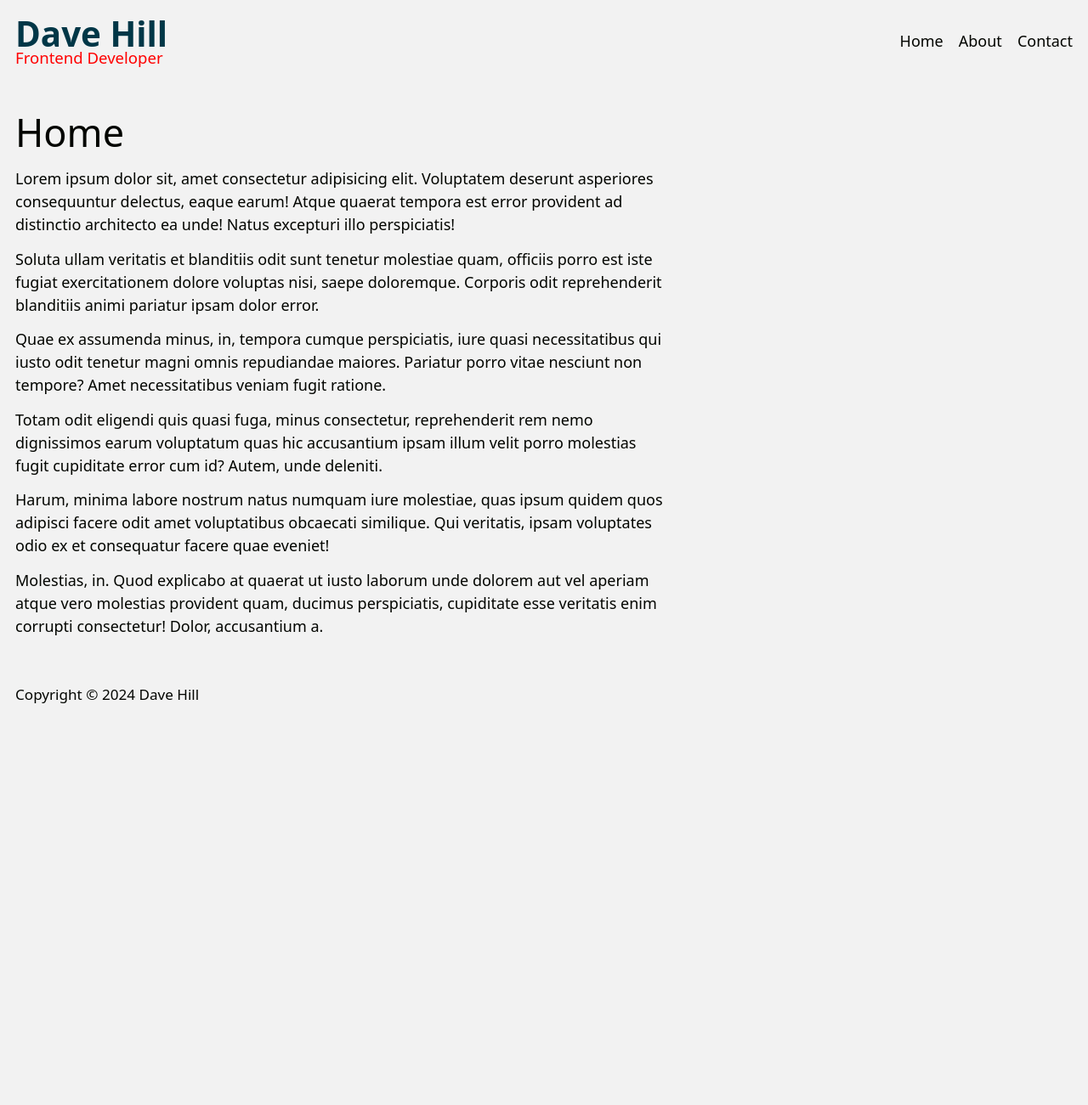
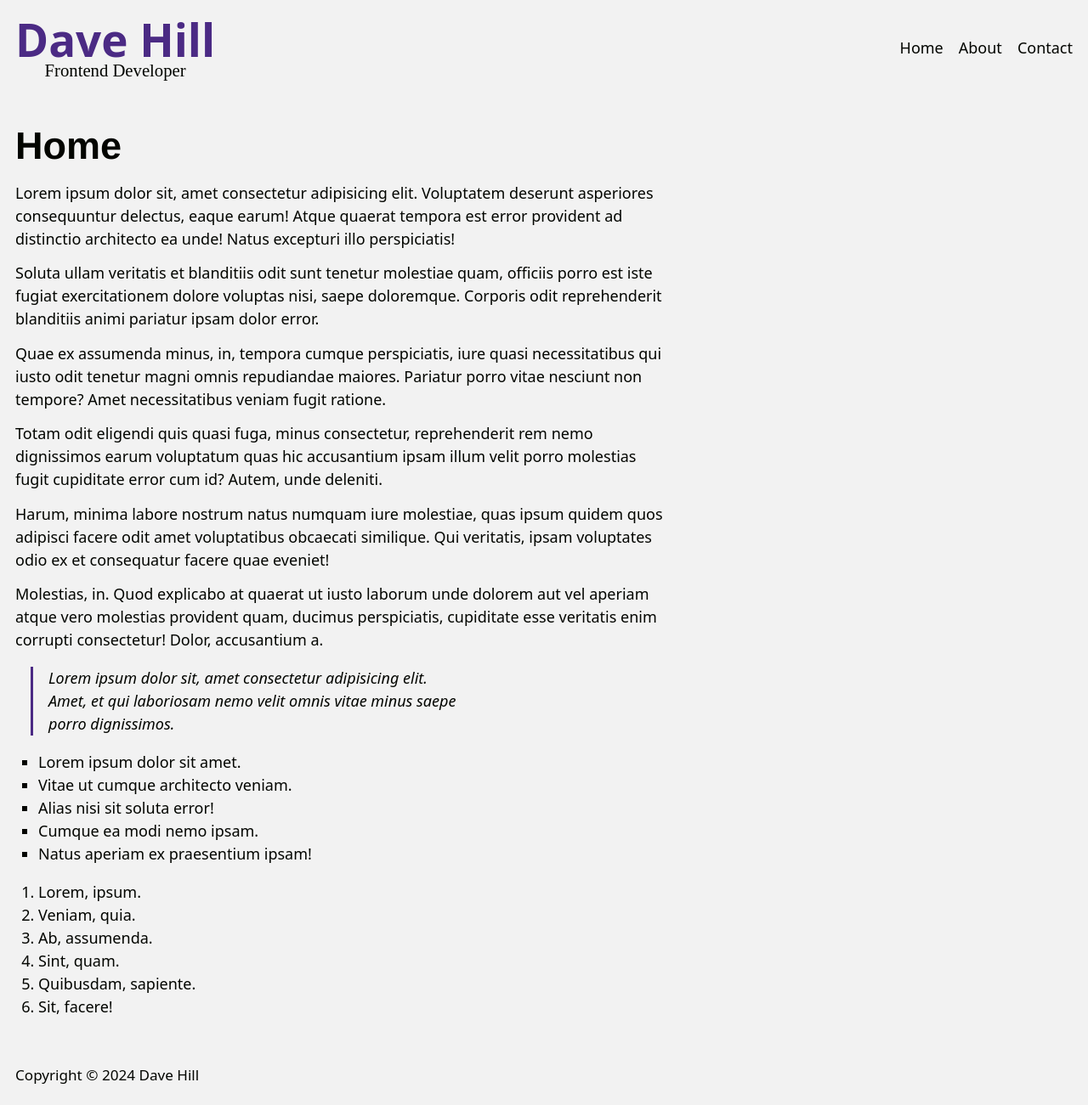
Before and after one commit to davehilldev/website, a Next.js app: page / in a window 1280 px wide. Shown: the whole page at 85% size. Before the commit the page ends 853 px from the top, so only its background shows below. Built offline with nearby package versions, Linux system fonts and the light colour scheme.

Commit message:
Further styles

```diff
--- a/app/page.js
+++ b/app/page.js
@@ -9,6 +9,27 @@ export default function Home() {
       <p>Totam odit eligendi quis quasi fuga, minus consectetur, reprehenderit rem nemo dignissimos earum voluptatum quas hic accusantium ipsam illum velit porro molestias fugit cupiditate error cum id? Autem, unde deleniti.</p>
       <p>Harum, minima labore nostrum natus numquam iure molestiae, quas ipsum quidem quos adipisci facere odit amet voluptatibus obcaecati similique. Qui veritatis, ipsam voluptates odio ex et consequatur facere quae eveniet!</p>
       <p>Molestias, in. Quod explicabo at quaerat ut iusto laborum unde dolorem aut vel aperiam atque vero molestias provident quam, ducimus perspiciatis, cupiditate esse veritatis enim corrupti consectetur! Dolor, accusantium a.</p>
+
+      <blockquote>
+        <p>Lorem ipsum dolor sit, amet consectetur adipisicing elit. Amet, et qui laboriosam nemo velit omnis vitae minus saepe porro dignissimos.</p>
+      </blockquote>
+
+      <ul>
+        <li>Lorem ipsum dolor sit amet.</li>
+        <li>Vitae ut cumque architecto veniam.</li>
+        <li>Alias nisi sit soluta error!</li>
+        <li>Cumque ea modi nemo ipsam.</li>
+        <li>Natus aperiam ex praesentium ipsam!</li>
+      </ul>
+
+      <ol>
+        <li>Lorem, ipsum.</li>
+        <li>Veniam, quia.</li>
+        <li>Ab, assumenda.</li>
+        <li>Sint, quam.</li>
+        <li>Quibusdam, sapiente.</li>
+        <li>Sit, facere!</li>
+      </ol>
     </>
   );
 }
--- a/app/styles.css
+++ b/app/styles.css
@@ -2,7 +2,7 @@
 html {
     --clr-background: hsl(0, 0%, 95%);
     --clr-text: hsl(80, 100%, 1%);
-    --clr-accent: hsl(194, 100%, 14%);
+    --clr-accent: hsl(262, 52%, 34%);
     background-color: var(--clr-background);
     color: var(--clr-text);
     font-family: system-ui, sans-serif;
@@ -14,7 +14,6 @@ html {
     html {
         --clr-background: hsl(80, 100%, 1%);
         --clr-text: hsl(0, 0%, 95%);
-        --clr-accent: hsl(194, 100%, 69%);
     }
 }
 
@@ -33,6 +32,8 @@ h1,
 h2,
 h3,
 h4 {
+    font-family: Bahnschrift, 'DIN Alternate', 'Franklin Gothic Medium', 'Nimbus Sans Narrow', sans-serif-condensed, sans-serif;
+    font-weight: 600;
     line-height: 1.25;
     margin-block-end: 0.25rem;
 }
@@ -58,6 +59,28 @@ p {
     max-width: 75ch;
 }
 
+blockquote {
+    border-left: 3px solid var(--clr-accent);
+    font-style: italic;
+    margin-block: 1rem;
+    margin-inline: 1rem;
+    padding-inline: 1rem;
+}
+blockquote p {
+    width: 50ch;
+}
+
+ol,
+ul {
+    margin-block: 1rem;
+    margin-inline-start: 1.5rem;
+}
+ul {
+    list-style: square;
+}
+
+
+
 .site-header {
     align-items: center;
     display: grid;
@@ -68,21 +91,20 @@ p {
 }
 
 .site-logo {
-    display: flex;
-    flex-direction: column;
-    justify-content: center;
+    display: grid;
+    place-items: center;
 }
 
 .site-logo__name {
     color: var(--clr-accent);
-    font-size: 2.24rem;
+    font-size: 2.94rem;
     font-weight: 600;
     line-height: 1.1;
 }
 
 .site-logo__tagline {
-    color: red;
-    font-size: 1.032rem;
+    font-family: 'Segoe Print', 'Bradley Hand', Chilanka, TSCu_Comic, casual, cursive;
+    font-size: 1.15rem;
     line-height: 1.1;
     margin-block-start: -0.26rem;
 }
@@ -97,7 +119,9 @@ p {
 
 @media (min-width: 600px) {
     .site-header {
-        grid-template-columns: 1fr auto;
+        align-items: center;
+        display: flex;
+        justify-content: space-between;
     }
 }
 
```
